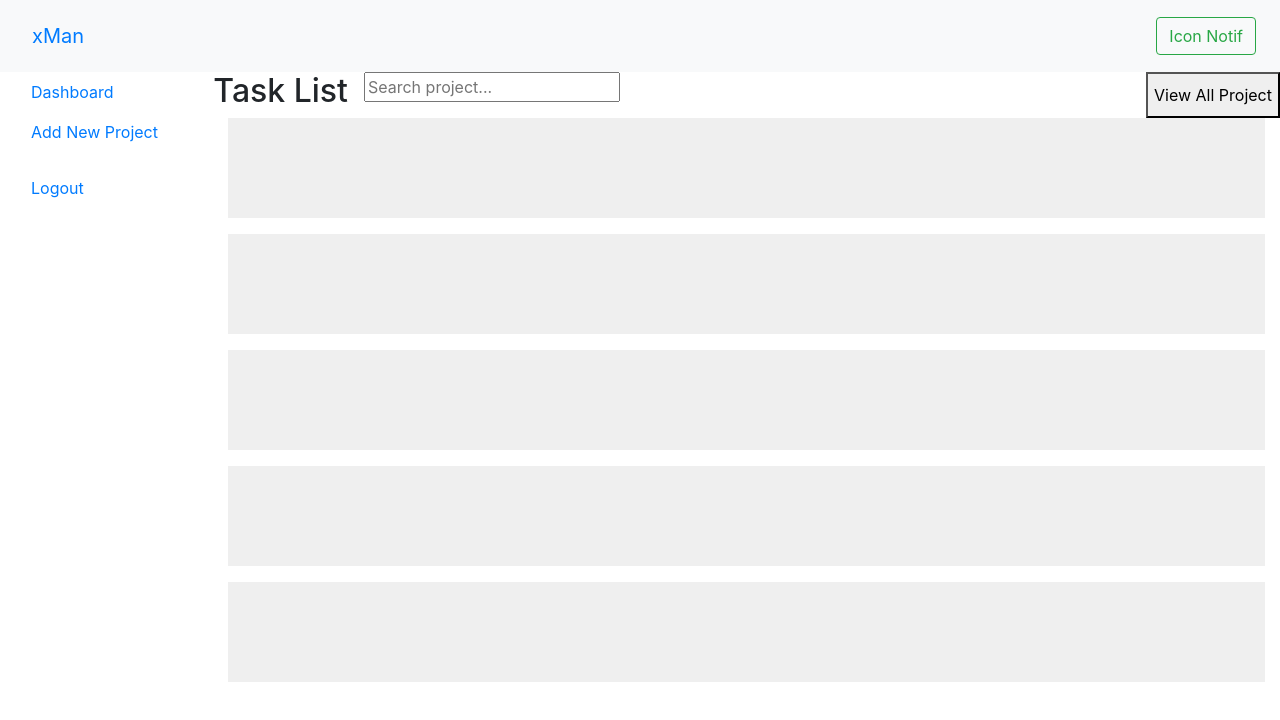
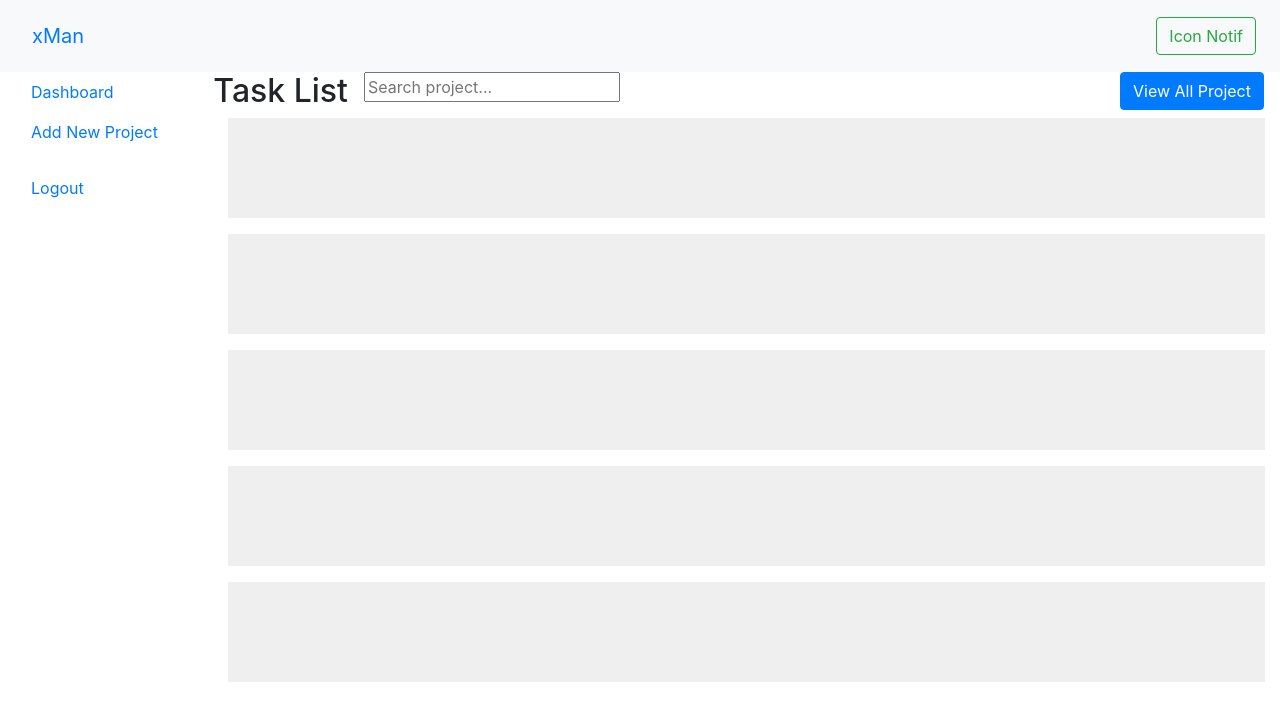
Before and after one commit to task-management-xapiens-batch-2/front-end-big-case, a React (Create React App) app: page /dashboard in a window 1280 px wide. Shown: the top 720 px of the page. Built offline with nearby package versions, Linux system fonts and the light colour scheme.

Commit message:
Add button component, add new project page & add route /new-project

```diff
--- /dev/null
+++ b/src/components/Button.component.jsx
@@ -0,0 +1,11 @@
+import React from "react";
+
+const ButtonComponent = ({ title, ...rest }) => {
+  return (
+    <button {...rest} className="btn btn-primary" type="submit">
+      {title}
+    </button>
+  );
+};
+
+export default ButtonComponent;
--- /dev/null
+++ b/src/pages/AddNewProject.js
@@ -0,0 +1,11 @@
+import React from "react";
+
+const AddNewProject = () => {
+  return (
+    <div>
+      <h1>Add New Project</h1>
+    </div>
+  );
+};
+
+export default AddNewProject;
--- a/src/pages/Dashboard.js
+++ b/src/pages/Dashboard.js
@@ -1,8 +1,11 @@
 import React from "react";
+import { useHistory } from "react-router";
+import ButtonComponent from "../components/Button.component";
 import ProjectComponent from "../components/Project.component";
 import SideMenuComponent from "../components/SideMenu.component";
 
 const Dashboard = () => {
+  const history = useHistory();
   return (
     <div className="container-fluid">
       <div className="row">
@@ -16,7 +19,13 @@ const Dashboard = () => {
               <input type="text" placeholder="Search project..." />
             </div>
             <div className="mr-auto" />
-            <button>View All Project</button>
+            <div className="mr-3">
+              <ButtonComponent
+                onClick={() => history.push("/all-project")}
+                className="mr-3"
+                title="View All Project"
+              />
+            </div>
           </div>
           <div className="col">
             <ProjectComponent />
--- a/src/pages/DetailProject.js
+++ b/src/pages/DetailProject.js
@@ -1,12 +1,14 @@
 import React from "react";
+import { useHistory } from "react-router";
 import ProgressBar from "../components/ProgressBar.component";
 import TaskComponent from "../components/Task.component";
 
 const DetailProject = () => {
+  const history = useHistory();
   return (
     <div className="container-fluid">
       <h1>Detail Project</h1>
-      <button>Back</button>
+      <button onClick={() => history.goBack()}>Back</button>
       <div className="container-fluid mt-3">
         <div className="row">
           <div className="mr-3">Tanggal 21 Oktober 1931</div>
--- a/src/pages/Login.js
+++ b/src/pages/Login.js
@@ -1,4 +1,5 @@
 import { useHistory } from "react-router-dom";
+import ButtonComponent from "../components/Button.component";
 
 const Login = () => {
   const history = useHistory();
@@ -27,9 +28,7 @@ const Login = () => {
           />
         </div>
         <div className="mb-3">
-          <button className="btn btn-primary" type="submit">
-            Login
-          </button>
+          <ButtonComponent title="Login" />
         </div>
       </form>
     </div>
--- a/src/pages/TaskManagement.js
+++ b/src/pages/TaskManagement.js
@@ -1,6 +1,7 @@
 import React from "react";
 import { BrowserRouter as Router, Route, Switch } from "react-router-dom";
 import NavigationBar from "../components/Navbar.component";
+import AddNewProject from "./AddNewProject";
 import Dashboard from "./Dashboard";
 import DetailProject from "./DetailProject";
 import Login from "./Login";
@@ -14,6 +15,7 @@ const TaskManagement = () => {
           <Route exact path="/" component={Login} />
           <Route exact path="/dashboard" component={Dashboard} />
           <Route exact path="/detail-project" component={DetailProject} />
+          <Route exact path="/new-project" component={AddNewProject} />
         </Switch>
       </Router>
     </div>
```
